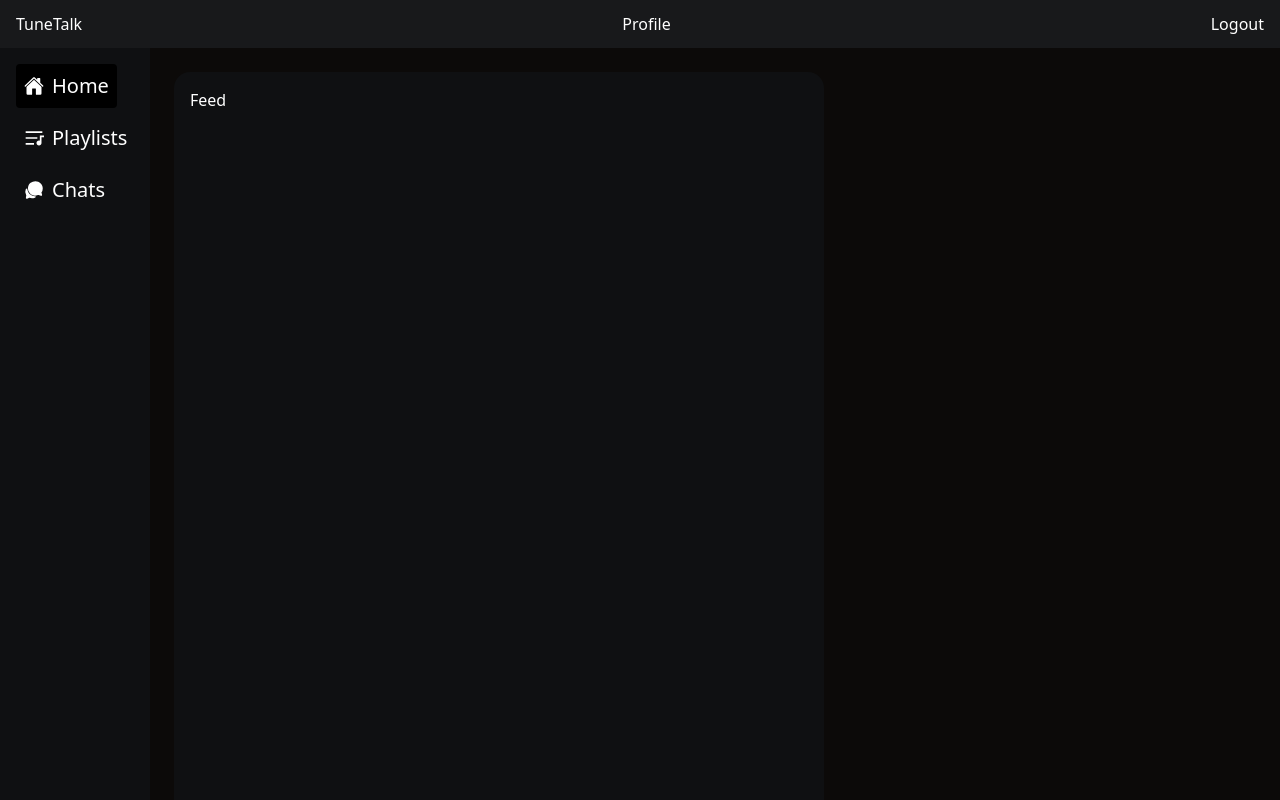
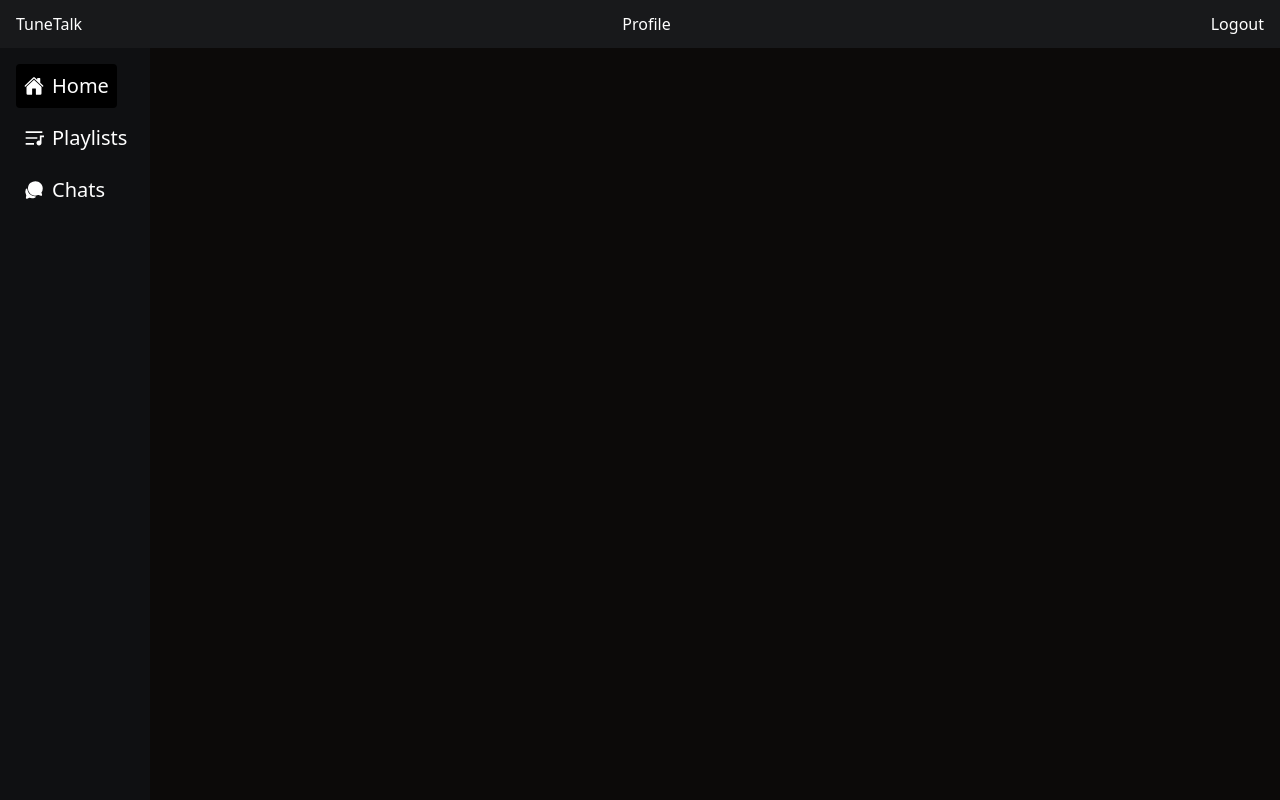
Before and after one commit to Shredrox/TuneTalk, a React (Vite) app in the folder TuneTalkClient/: page /home in a window 1280 px wide. Shown: the top 800 px of the page. Built offline with nearby package versions, Linux system fonts and the light colour scheme.

Commit message:
Update MainLayout.tsx

```diff
--- a/TuneTalkClient/src/layouts/MainLayout.tsx
+++ b/TuneTalkClient/src/layouts/MainLayout.tsx
@@ -6,10 +6,12 @@
   return (
     <>
       <Header/>
-      <main className='flex h-[200vh]'>
+      <div className='min-h-screen'>
         <Sidebar/>
-        <Outlet />
-      </main>
+        <main className='ml-[150px] mt-12 p-6'>
+          <Outlet />
+        </main>
+      </div>
     </>
   )
 }
```
